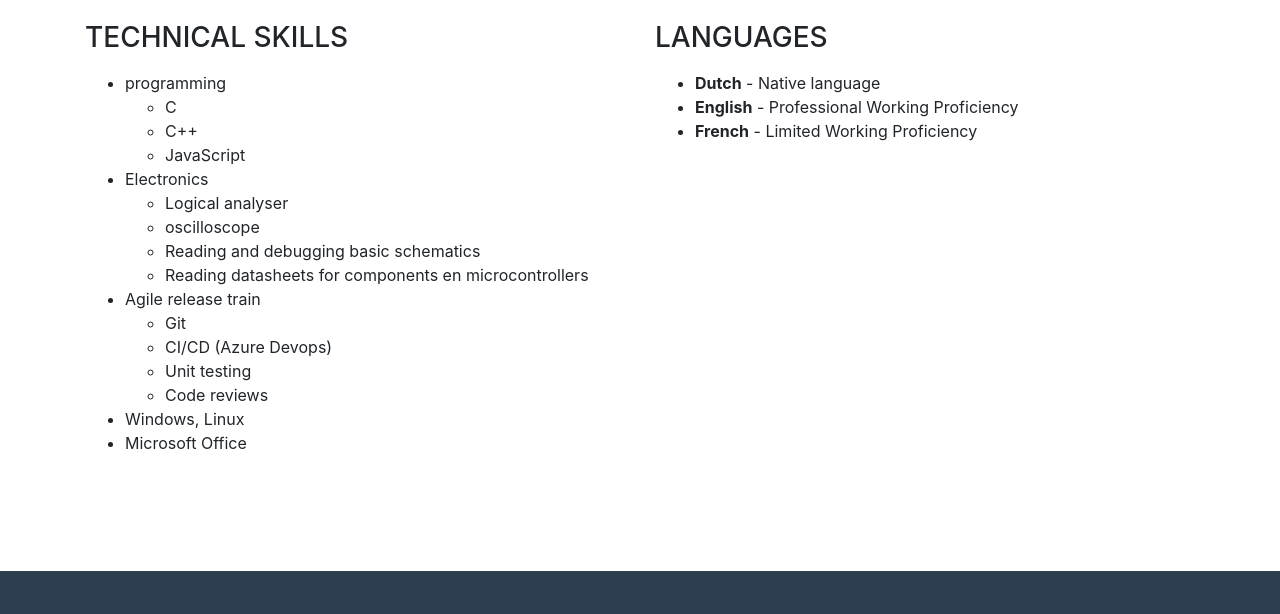
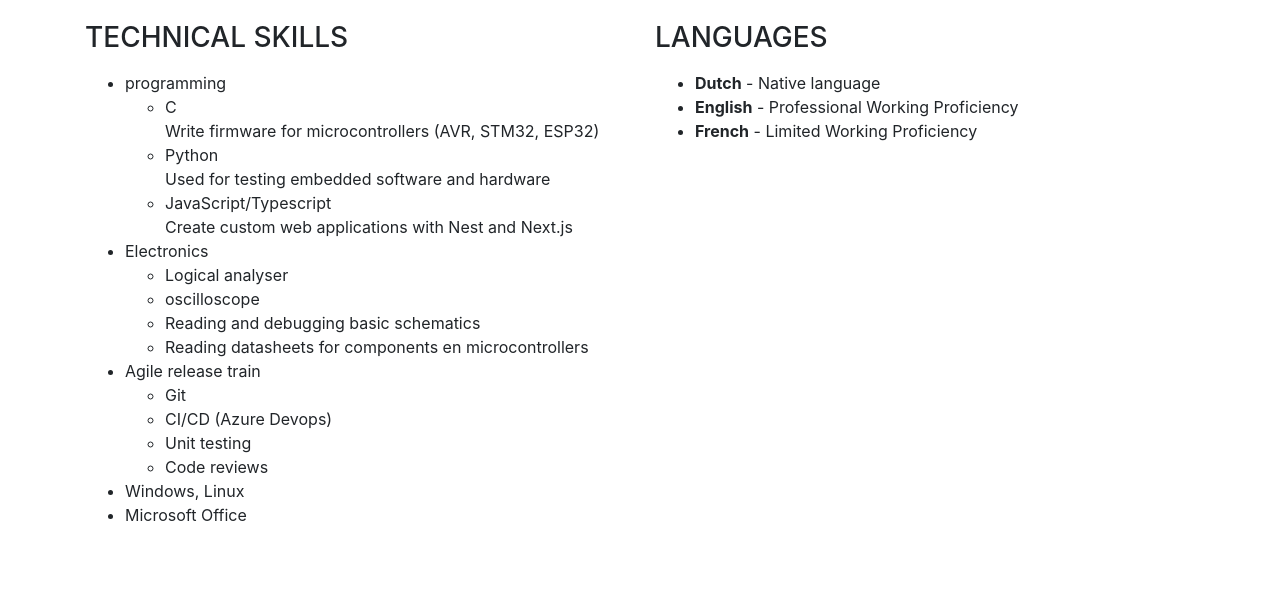
Before and after one commit to jeroenjvdb/jeroenjvdb.github.io, a website with bundled scripts: page index.html in a window 1280 px wide. Shown: the part 2013-2627 px from the top of the page. Built offline with nearby package versions, Linux system fonts and the light colour scheme.

Commit message:
Update CV

```diff
--- a/index.html
+++ b/index.html
@@ -137,9 +137,18 @@
           <ul>
             <li>programming
               <ul>
-                <li>C</li>
-                <li>C++</li>
-                <li>JavaScript</li>
+                <li>
+                  C <br>
+                  Write firmware for microcontrollers (AVR, STM32, ESP32)
+                </li>
+                <li>
+                  Python <br>
+                  Used for testing embedded software and hardware
+                </li>
+                <li>
+                  JavaScript/Typescript <br>
+                  Create custom web applications with Nest and Next.js
+                </li>
               </ul>
             </li>
             <li>
```
Also changed, not shown: README.md (deleted).
